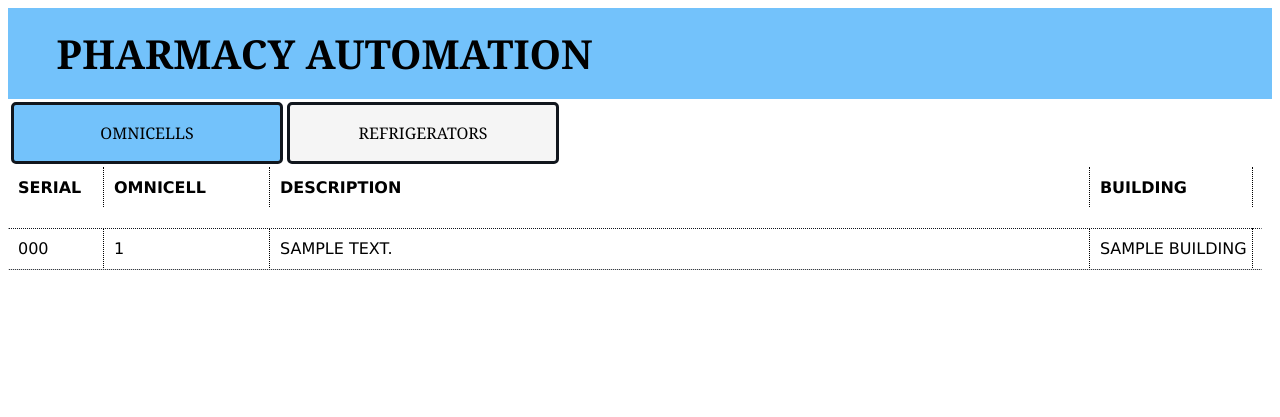
After one commit to vmonlux/PharmacyAuto, a Django app: page /omnicell/ in a window 1280 px wide. The commit adds this page. Shown: the top 417 px of the page. Run offline with Django 5.2, Linux system fonts and the light colour scheme; tables that the repository leaves empty hold one stand-in row (values such as "Sample post"); parts of the project's set-up code (start-up, migrations or seed data) failed here and were passed over.

Commit message:
list updates

```diff
--- a/auto/templates/base.html
+++ b/auto/templates/base.html
@@ -26,7 +26,19 @@
             vertical-align: middle;
             z-index: 3;
         }
-
+        div.viewer{
+            overflow-y: scroll;
+            padding: 2%;
+            width: 100%;
+            height: 100%;
+            border: solid;
+            border-radius: 10px;
+            border-width: 1px 0 0 1px;
+            border-style: outset;
+            border-color: white;
+            background-color: #030304;
+            display: block;
+        }
 
         table.titleBar{
             table-layout: fixed;
@@ -40,7 +52,25 @@
             white-space: nowrap;
             width: 100%;
         }
-
+        table.list{
+            margin-left: auto;
+            margin-right: auto;
+            font-family: verdana;
+            color: black;
+            text-transform: uppercase;
+            font-weight: lighter;
+            font-size: 12pt;
+            font-weight: none;
+            text-align: left;
+            padding: 5px 5px 5px 5px;
+            width: 100%;
+            white-space: nowrap;
+            margin-top: 0px;
+            margin-bottom: 0px;
+            border-spacing: 0px;
+            vertical-align: top;
+            border-collapse: collapse;
+        }
 
         h1{
             font-family: cambria, baskerville, courier new;
@@ -113,12 +143,68 @@
             text-align: center;
             white-space: nowrap;
         }
+        a.vMenuSelect{
+            background-color: #73C2FB;
+            color: black;
+            padding: 1em 0.5em;
+            text-decoration: none;
+            text-transform: uppercase;
+            border: solid;
+            border-color: #11161d;
+            border-radius: 5px;
+            font-weight: none;
+            font-size: 12pt;
+            font-family: cambria;
+            font-stretch: ultra-condensed;
+            display: inline-block;
+            width: 250px;
+            min-width: 200px;
+            max-width: 500px;
+            line-height: 1.5em;
+            vertical-align: middle;
+            text-align: center;
+            white-space: nowrap;
+        }
         a.menu:hover, a.menu:focus, input.menu:hover, input.menu:focus,
         a.vMenu:hover, a.vMenu:focus, input.vMenu:hover, input.vMenu:focus{
             background-color: #73C2FB;
             transition: 500ms;
             border-color: 003151;
             transition: 500ms;
+        }
+
+        .rowList{
+            position: relative;
+            height: 40px;
+            vertical-align: top;
+        }
+        .tdList{
+            padding: 0px;
+            align: left;
+            vertical-align: middle;
+            border-right: 1px dotted black;
+            text-align: left;
+            padding-left: 10px;
+            padding-right: 5px;
+            padding-top: 5px;
+            padding-bottom: 5px;
+        }
+        .rowLink{
+            position: absolute;
+            left: 0;
+            top: 0;
+            height: 40px;
+            width: 99.6%;
+            text-align: right;
+            cursor: 'pointer';
+            border-top: 1px dotted;
+            border-bottom: 1px dotted;
+            border-color: #11161d;
+            border-radius: 1px;
+        }
+        .rowLink:hover{
+            border: 2px solid black;
+            border-radius: 4px;
         }
     </style>
 
--- a/auto/templates/home.html
+++ b/auto/templates/home.html
@@ -4,7 +4,7 @@
 
 <table>
     <tr>
-        <td><a class="vMenu" href="">Omnicells</a></td>
+        <td><a class="vMenu" href="{% url 'omnicells' %}">Omnicells</a></td>
         <td><a class="vMenu" href="">Refrigerators</a></td>
     </tr>
 </table>
--- /dev/null
+++ b/auto/templates/omnicell_list.html
@@ -0,0 +1,50 @@
+{% extends 'base.html' %}
+
+{% block menu %}
+
+<table>
+    <tr>
+        <td><a class="vMenuSelect" href="{% url 'omnicells' %}">Omnicells</a></td>
+        <td><a class="vMenu" href="">Refrigerators</a></td>
+    </tr>
+</table>
+
+{% endblock %}
+
+{% block content %}
+
+<div id="searchBar">
+    <table>
+    </table>
+</div>
+
+<div id="viewer">
+
+<div id="main">
+<table class="list" width=90%>
+    <tr class="rowList">
+        <th class="tdList" width=80px>Serial</th>
+        <th class="tdList" width=150px>Omnicell</th>
+        <th class="tdList">Description</th>
+        <th class="tdList" width=100px>Building</th>
+        <th></th>
+    </tr>
+
+    <tr>
+        <td>&nbsp;</td>
+    </tr>
+{% for object in object_list %}
+    <tr class="rowList">
+        <td class="tdList">{{ object.Serial_Number }}</td>
+        <td class="tdList">{{ object.Omni_Id }}</td>
+        <td class="tdList">{{ object.Omni_Description }}</td>
+        <td class="tdList">{{ object.Building.Name }}</td>
+        <td><a class="rowLink" href="">  </a></td>
+    </tr>
+{% endfor %}
+</table>
+
+</div>
+
+</div>
+{% endblock %}
--- a/auto/urls.py
+++ b/auto/urls.py
@@ -22,4 +22,5 @@
 urlpatterns = [
     path('admin/', admin.site.urls),
     path('', views.home, name="home"),
+    path('omnicell/', OmnicellList.as_view(), name='omnicells')
 ]
--- a/auto/views.py
+++ b/auto/views.py
@@ -1,3 +1,5 @@
+from typing import Any
+from django.db.models.query import QuerySet
 from django.shortcuts import render, redirect
 from django.views.generic.list import ListView
 
@@ -8,4 +10,15 @@
 def home(request):
     return render(request, 'home.html')
 
-# class OmnicellList(ListView):
+class OmnicellList(ListView):
+    model = Omnicell
+    context_object_name = 'omnicell_list'
+    template_name = 'omnicell_list.html'
+
+    def get_queryset(self):
+        queryset = super(OmnicellList, self).get_queryset()
+        return queryset
+
+    def get_context_data(self, **kwargs):
+        context = super().get_context_data(**kwargs)
+        return context
```
